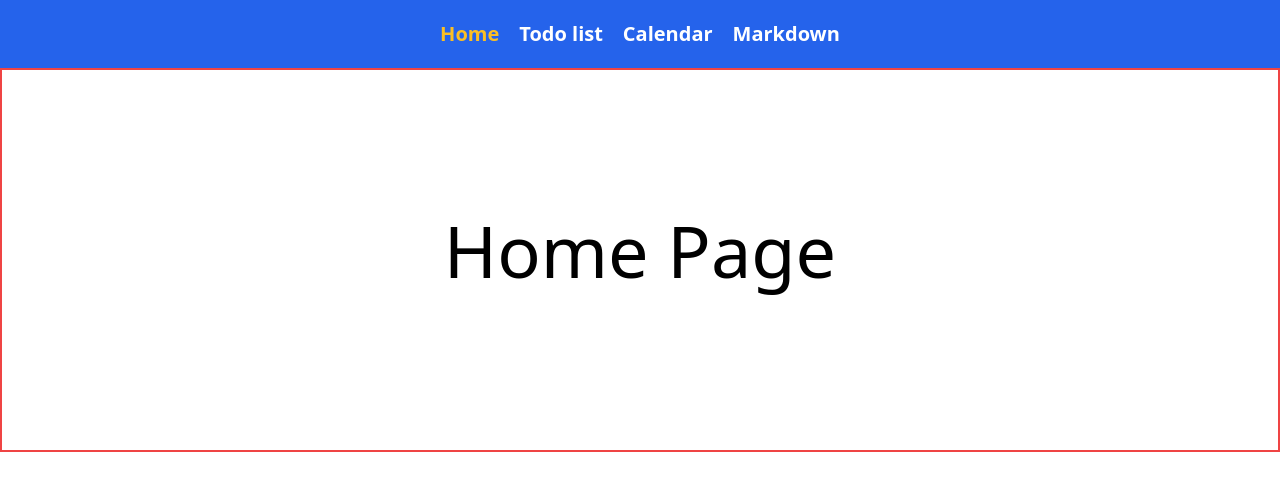
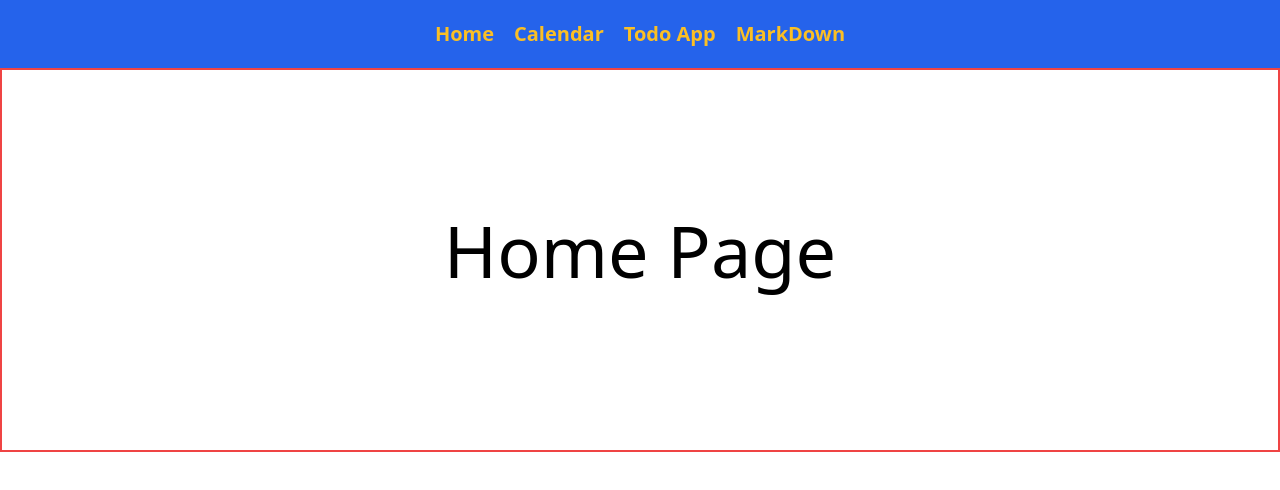
Before and after one commit to irfan-fauzi/vue-3-tailwind-2-projects, a Vue app: page / in a window 1280 px wide. Shown: the top 490 px of the page. Built offline with nearby package versions, Linux system fonts and the light colour scheme.

Commit message:
loop the path

```diff
--- a/src/components/AppHeader.vue
+++ b/src/components/AppHeader.vue
@@ -2,28 +2,37 @@
 
 <template>
   <div class="bg-blue-600 py-5">
-
-    <div class="flex justify-center gap-5">
-      <router-link to="/">
-        <h1 class="text-yellow-400 font-bold text-xl hover:text-yellow-400">Home</h1>
-      </router-link>
-      <router-link to="/todo">
-        <h1 class="text-white font-bold text-xl hover:text-yellow-400">Todo list</h1>
-      </router-link>
-      <router-link to="/calendar">
-        <h1 class="text-white font-bold text-xl hover:text-yellow-400">Calendar</h1>
-      </router-link>
-       <router-link to="/markdown">
-        <h1 class="text-white font-bold text-xl hover:text-yellow-400">Markdown</h1>
+    <div class="flex justify-center gap-5" >
+      <router-link v-for="item in links" v-bind:key="item.name" v-bind:to="item.path">
+        <h1 class="text-yellow-400 font-bold text-xl hover:text-yellow-400">{{ item.name }}</h1>
       </router-link>
     </div>
-
   </div>
 </template>
 
 <script>
 export default {
-
+  data(){
+    return {
+      links: [{
+        path: '/',
+        name: 'Home'
+      },
+      {
+        path: '/calendar',
+        name: 'Calendar'
+      },
+      {
+        path: '/todo',
+        name: 'Todo App'
+      },
+      {
+        path: '/markdown',
+        name: 'MarkDown'
+      }
+      ]
+    }
+  }
 }
 </script>
 
```
